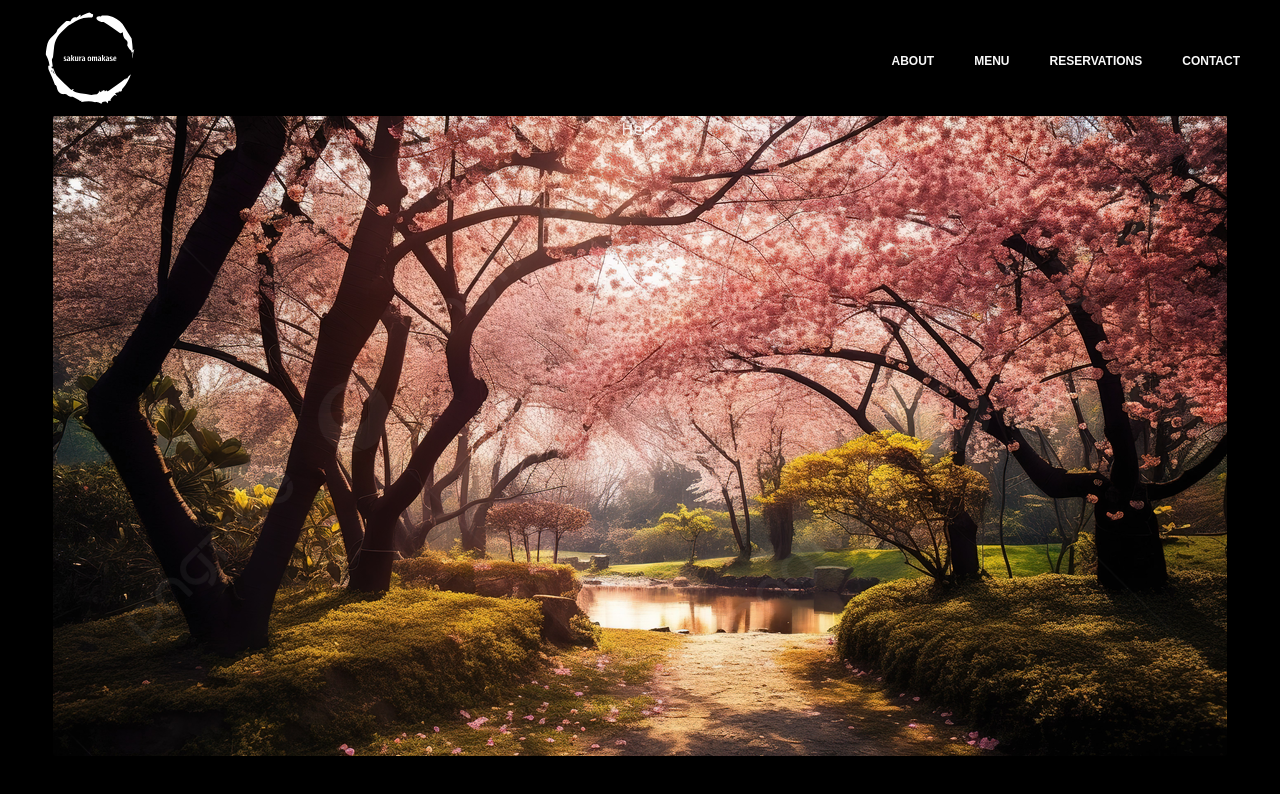
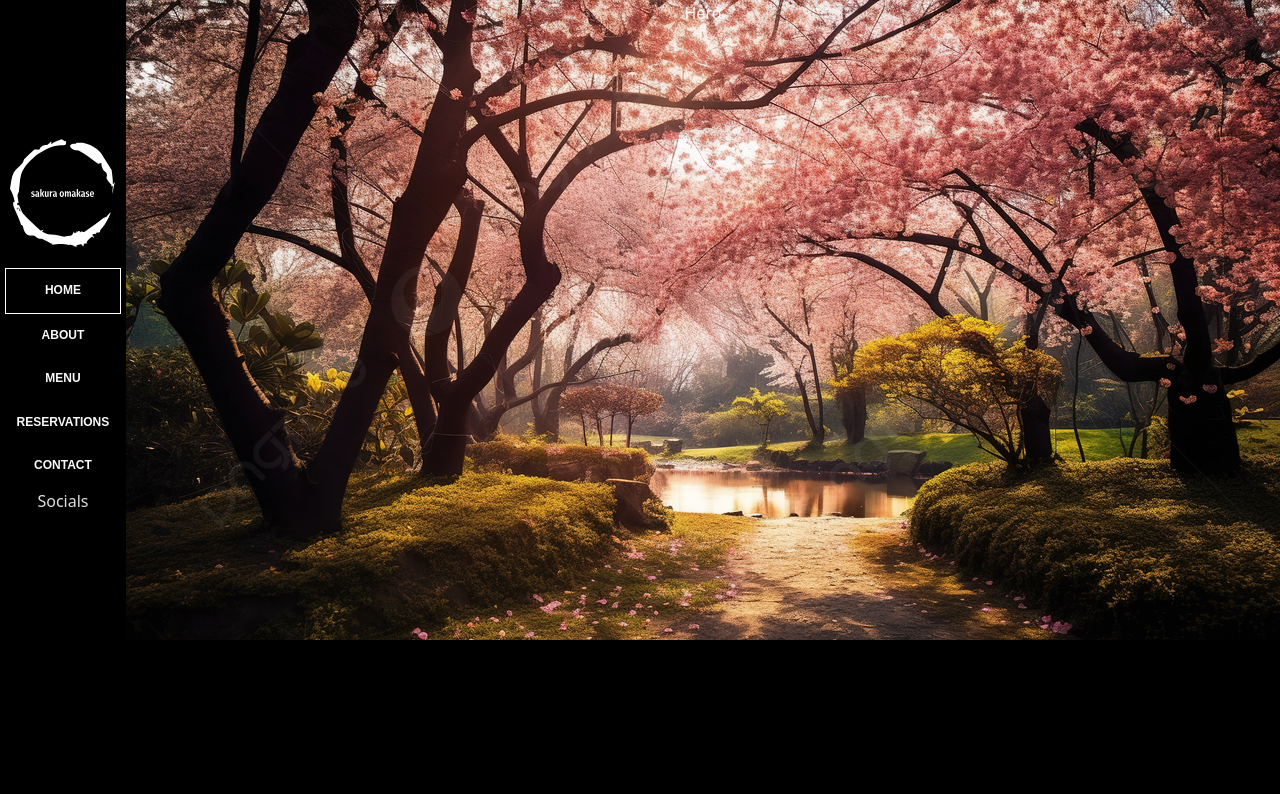
Before and after one commit to avan3/sakura_omakase, a React (Vite) app: page / in a window 1280 px wide. Shown: the top 794 px of the page. Built offline with nearby package versions, Linux system fonts and the light colour scheme; a web font is replaced by a local one.

Commit message:
added react router dom and modified navbar to be vertical

```diff
--- a/package.json
+++ b/package.json
@@ -11,7 +11,8 @@
   },
   "dependencies": {
     "react": "^18.2.0",
-    "react-dom": "^18.2.0"
+    "react-dom": "^18.2.0",
+    "react-router-dom": "^6.23.0"
   },
   "devDependencies": {
     "@types/react": "^18.2.66",
--- a/src/App.tsx
+++ b/src/App.tsx
@@ -1,18 +1,32 @@
 import "./App.css";
 import Navbar from "./components/Navbar";
 import Hero from "./components/Hero";
+import cherryBlossom from "./assets/cherry_blossom_bg.jpg";
+import { BrowserRouter as Router, Route, Routes } from "react-router-dom";
 
 function App() {
   return (
     <div
-      className={`w-full m-auto relative overflow-hidden leading-relaxed antialiased bg-background`}
+      className={`w-full h-full m-auto relative overflow-hidden leading-relaxed antialiased bg-background`}
     >
-      <div className="flex justify-center items-center">
-        <Navbar />
-      </div>
-      <div className="flex justify-center items-center">
-        <Hero />
-      </div>
+      <Router>
+        <Routes>
+          <Route
+            path="/"
+            element={
+              <div className="flex justify-center items-center h-full">
+                {/* <img
+          src={cherryBlossom}
+          alt="Cherry Blossoms"
+          className="fixed left-0 top-0 bg-cover"
+        /> */}
+                <Navbar />
+                <Hero />
+              </div>
+            }
+          />
+        </Routes>
+      </Router>
     </div>
   );
 }
--- a/src/components/Navbar.tsx
+++ b/src/components/Navbar.tsx
@@ -1,31 +1,39 @@
 import React from "react";
 import sakura_omakase_logo from "../assets/sakura_omakase_logo_wht.svg";
 import { NavLinks, Link } from "../constants";
+import { NavLink } from "react-router-dom";
 
 const Navbar = () => {
   return (
     <nav
-      className={`w-full xl:w-5/6 flex justify-between items-center top-0 sm:px-10 px-6`}
+      className={`md:w-[10%] sm:w-[17%] w-[20%] min-w-[120px] h-full flex flex-col justify-between items-center bg-black`}
     >
       <img
         src={sakura_omakase_logo}
         alt="Sakura Omakase"
-        className="w-[100px] h-[100px] my-2 relative"
+        className="w-5/6 my-2"
       />
-      <span className="hidden sm:flex mt-2">
-        <ul className="list-none flex">
-          {NavLinks.map((item: Link, index: number) => (
-            <li
+      <div className="mt-2">
+        <ul className="list-none flex flex-col">
+          {NavLinks.map((item: Link) => (
+            <NavLink
               key={item.id}
-              className={`font-fira_sans font-semibold uppercase cursor-pointer
-                text-[12px] text-secondary
-                ${index < NavLinks.length - 1 ? "mr-10" : ""}`}
+              to={item.link}
+              className={({ isActive }) =>
+                [
+                  `font-fira_sans font-semibold uppercase
+                  cursor-pointer text-[12px] text-secondary p-3
+                  hover:text-slate-300`,
+                  isActive ? "border border-white" : "",
+                ].join(" ")
+              }
             >
-              <a href={"#"}>{item.title}</a>
-            </li>
+              {item.title}
+            </NavLink>
           ))}
         </ul>
-      </span>
+      </div>
+      <div>Socials</div>
     </nav>
   );
 };
--- a/src/constants/index.ts
+++ b/src/constants/index.ts
@@ -1,23 +1,33 @@
 export type Link = {
   id: string;
   title: string;
+  link: string;
 };
 
 export const NavLinks: Link[] = [
   {
+    id: "home",
+    title: "Home",
+    link: "/",
+  },
+  {
     id: "about",
     title: "About",
+    link: "/about",
   },
   {
     id: "menu",
     title: "Menu",
+    link: "/menu",
   },
   {
     id: "reservations",
     title: "Reservations",
+    link: "/reservations",
   },
   {
     id: "contact",
     title: "Contact",
+    link: "/contact",
   },
 ];
```
Also changed, not shown: src/main.tsx (+7 -7 lines), 1 other file (tests, documents, lock files or other folders).
